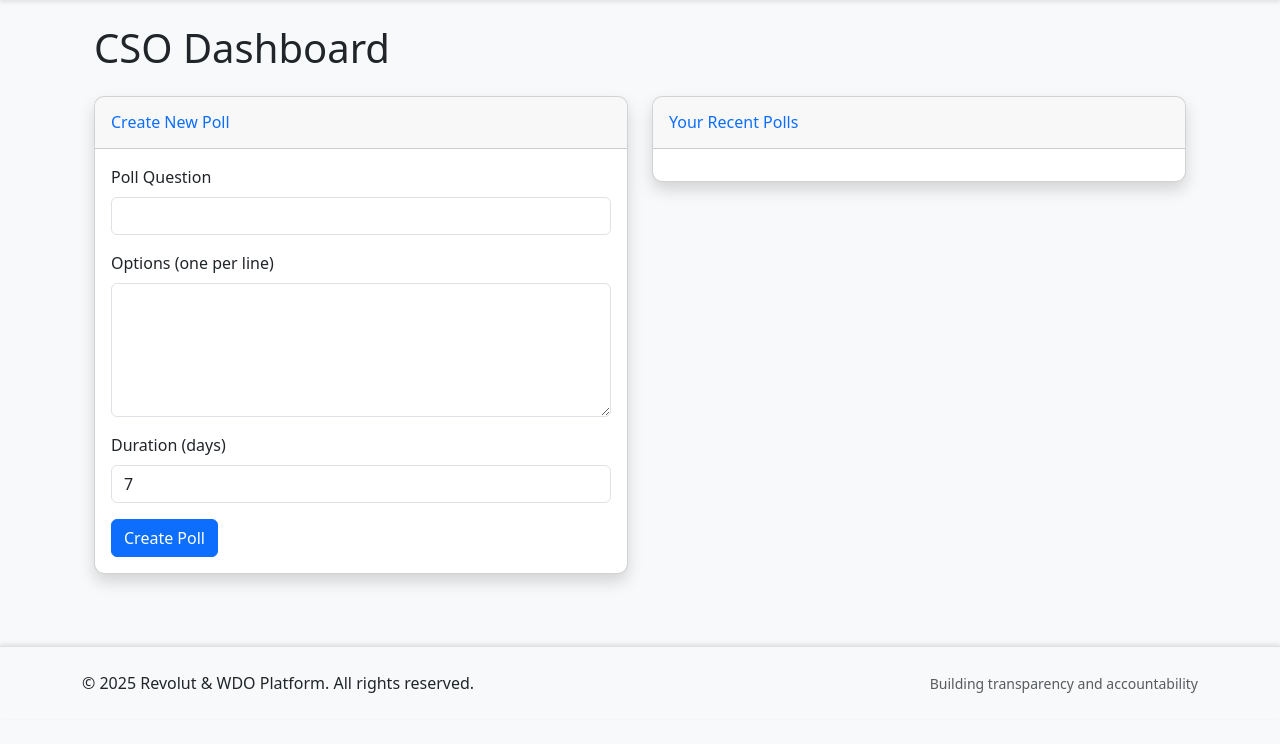
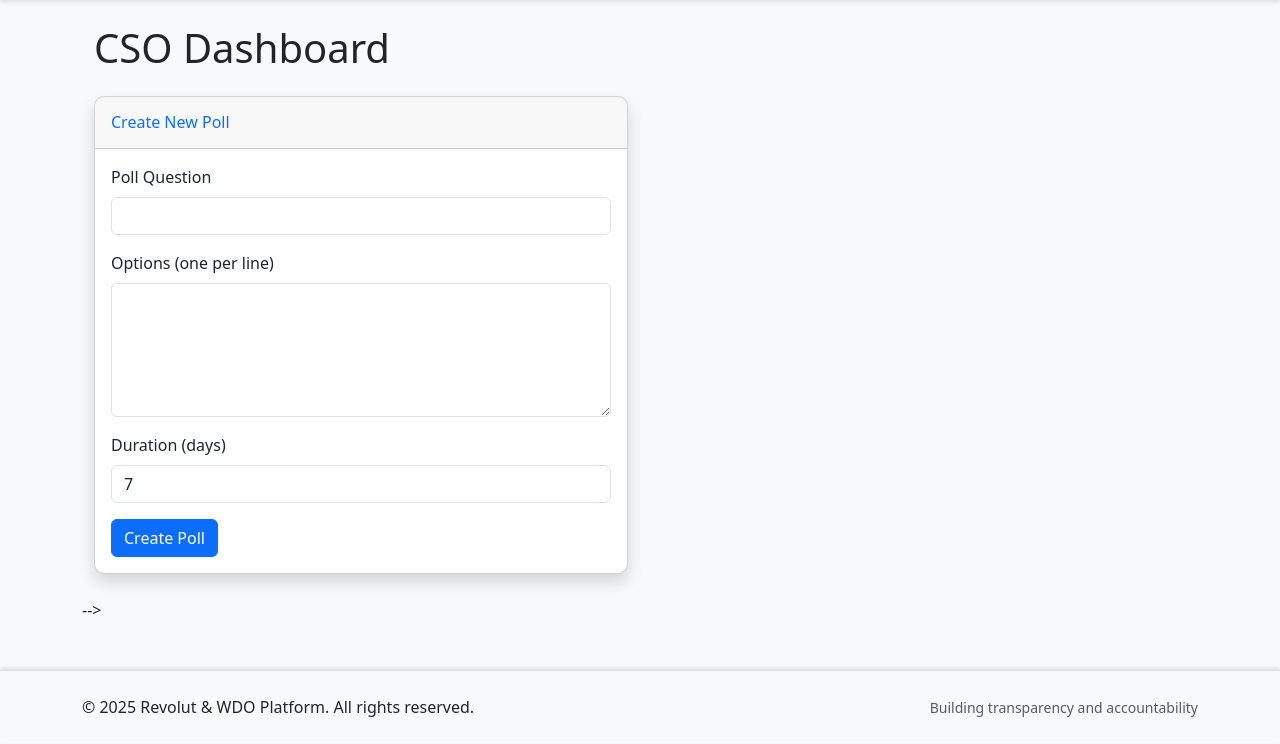
Before and after one commit to WamalwaSydney/Revolut, a Flask app: template revolut/app/templates/cso/dashboard.html in a window 1280 px wide. Shown: the part 56-800 px from the top of the page. Run offline with Flask 3, Linux system fonts and the light colour scheme; the template is opened without the code that fills it, so the values that code supplies are empty; data comes from the database, SQL or seed files in the repository.

Commit message:
Update dashboard.html

```diff
--- a/revolut/app/templates/cso/dashboard.html
+++ b/revolut/app/templates/cso/dashboard.html
@@ -30,7 +30,7 @@
             </div>
         </div>
 
-        <div class="col-md-6">
+<!--         <div class="col-md-6">
             <div class="card shadow mb-4">
                 <div class="card-header py-3">
                     <h6 class="m-0 font-weight-bold text-primary">Your Recent Polls</h6>
@@ -43,7 +43,7 @@
             </div>
         </div>
     </div>
-</div>
+</div> -->
 
 <script>
 document.addEventListener('DOMContentLoaded', function() {
```
